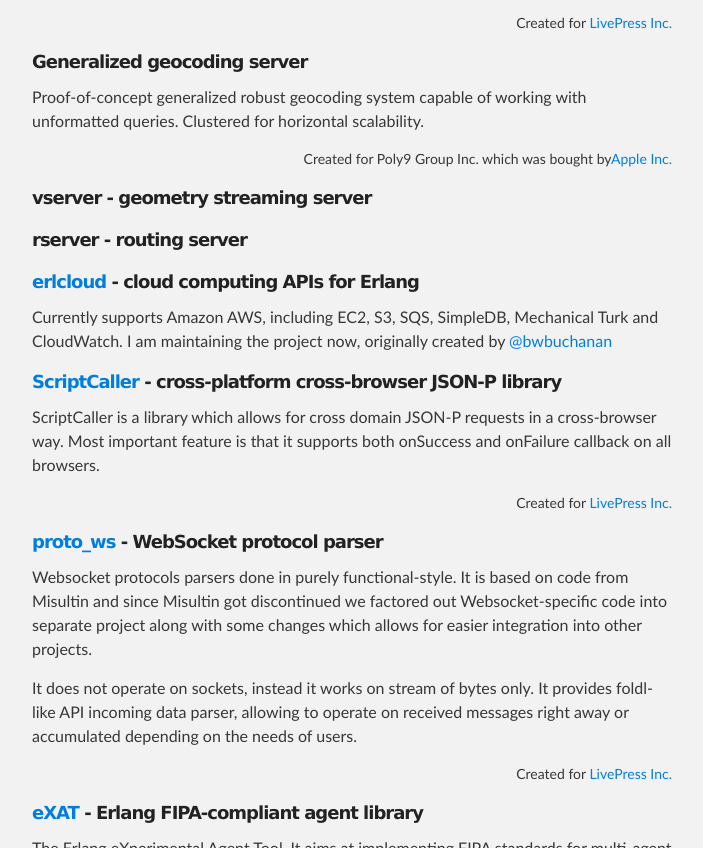
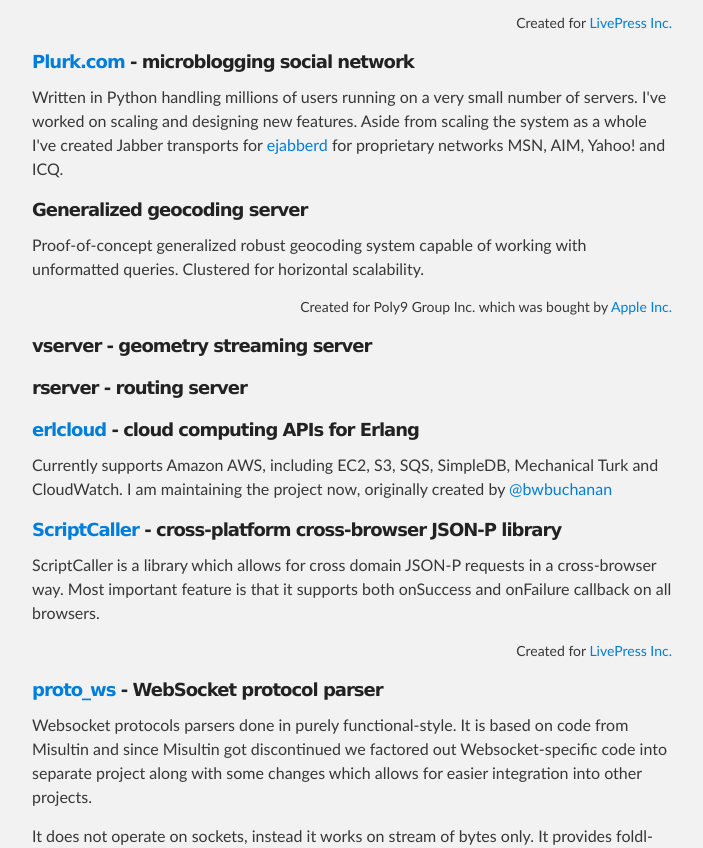
Before and after one commit to gleber/gleber.github.com, a plain HTML site: page index.html in a window 1280 px wide. Shown: the part 1045-1893 px from the top of the page, without its empty margins (288-991 px from the left). Drawn offline with Linux system fonts and the light colour scheme.

Commit message:
add Plurk.com

```diff
--- a/index.html
+++ b/index.html
@@ -97,6 +97,15 @@
 
         <p class="createdfor clear">Created for <a href="http://livepress.com/">LivePress Inc.</a></p>
 
+        <h5><a href="plurk.com">Plurk.com</a> - microblogging social network</h5>
+
+        <p>Written in Python handling millions of users running on a
+          very small number of servers. I've worked on scaling and
+          designing new features. Aside from scaling the system as a
+          whole I've created Jabber transports for
+          <a href="http://ejabberd.im/">ejabberd</a> for proprietary
+          networks MSN, AIM, Yahoo! and ICQ.</p>
+
         <h5>Generalized geocoding server</h5>
 
         <p>Proof-of-concept generalized robust geocoding system
@@ -104,7 +113,7 @@
           horizontal scalability.</p>
 
         <p class="createdfor clear">Created for Poly9 Group Inc. which
-          was bought by<a href="http://apple.com/">Apple Inc.</a></p>
+          was bought by <a href="http://apple.com/">Apple Inc.</a></p>
 
         <h5>vserver - geometry streaming server</h5>
 
```
